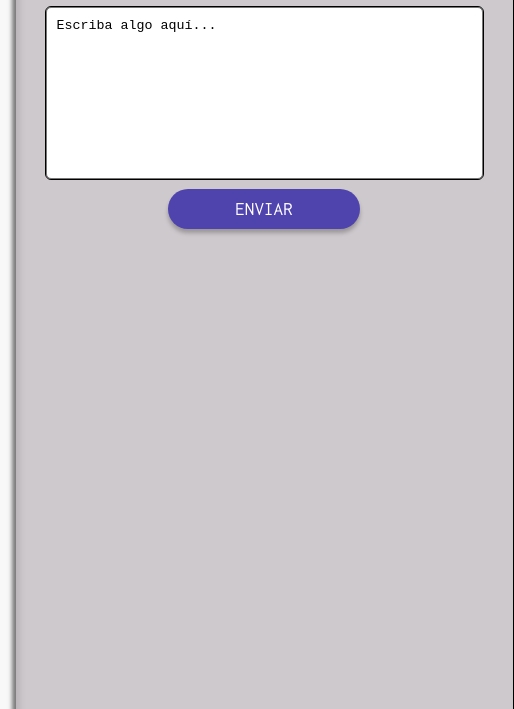
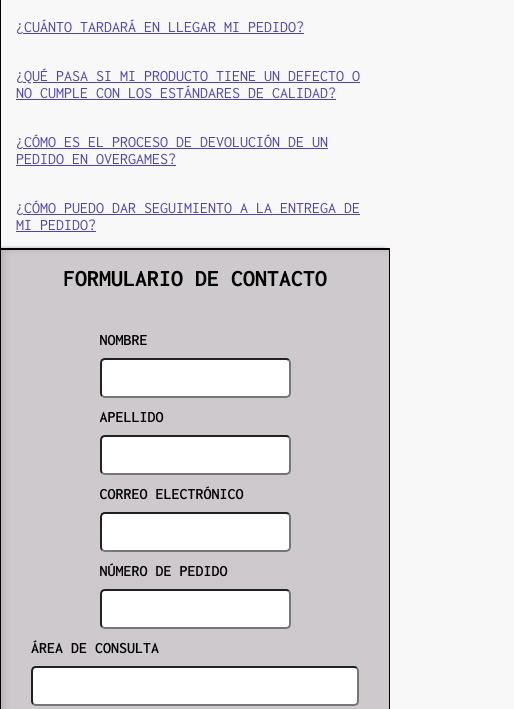
Before and after one commit to NachoGrane/Ignacio-Grane-71379-integrador-etapa1, a website built with Vite: page views/contacto.html in a window 390 px wide. Shown: the part 458-1167 px from the top of the page, 514 px wide, since content can reach past the window. Built offline with nearby package versions, Linux system fonts and the light colour scheme.

Commit message:
Responsive en contacto

```diff
--- a/scss/base/_variables.scss
+++ b/scss/base/_variables.scss
@@ -177,3 +177,17 @@
 .rounded {
   border-radius: 0.42rem !important;
 }
+
+@media (max-width: 768px) {
+  .flex-md-column {
+    flex-direction: column !important;
+  }
+
+  .ml-md-0 {
+    margin-left: 0px;
+  }
+
+  .w-md-50 {
+    width: 50% !important;
+  }
+}
--- a/scss/pages/_contacto.scss
+++ b/scss/pages/_contacto.scss
@@ -5,6 +5,14 @@
     display: flex;
     flex-direction: row;
     justify-content: center;
+    @media (max-width: 768px) {
+      & {
+        flex-direction: column;
+        align-items: center;
+        padding: 0px;
+        margin-top: 30px;
+      }
+    }
     & h2 {
       text-transform: uppercase;
     }
@@ -42,6 +50,11 @@
       border-left: 0px;
       box-shadow: -4px 0px 4px 0px rgba($color: #000000, $alpha: 0.5),
         inset 4px 0px 6.2px 0px rgba($color: #000000, $alpha: 0.1);
+      @media (max-width: 768px) {
+        & {
+          border-left: 1px solid var(--text-main);
+        }
+      }
       & h2 {
         text-transform: uppercase;
         margin-bottom: 30px;
--- a/views/contacto.html
+++ b/views/contacto.html
@@ -171,25 +171,25 @@
           <div class="contacto__content-right">
             <h2>formulario de contacto</h2>
             <div
-              class="d-flex flex-row align-items-center justify-content-center"
+              class="d-flex flex-row flex-md-column align-items-center justify-content-center"
             >
               <div class="contacto__content-right-form input">
                 <label for="nombre">Nombre</label>
                 <input type="text" class="input-text" id="nombre" />
               </div>
-              <div class="contacto__content-right-form input ml-30">
+              <div class="contacto__content-right-form input ml-30 ml-md-0">
                 <label for="apellido">Apellido</label>
                 <input type="text" class="input-text" id="apellido" />
               </div>
             </div>
             <div
-              class="d-flex flex-row align-items-center justify-content-center"
+              class="d-flex flex-row flex-md-column align-items-center justify-content-center"
             >
               <div class="contacto__content-right-form input">
                 <label for="email">Correo electrónico</label>
                 <input type="email" class="input-text" id="email" />
               </div>
-              <div class="contacto__content-right-form input ml-30">
+              <div class="contacto__content-right-form input ml-30 ml-md-0">
                 <label for="numPedido">Número de pedido</label>
                 <input type="text" class="input-text" id="numPedido" />
               </div>
@@ -203,7 +203,7 @@
               <textarea
                 name="description"
                 id="descripContacto"
-                class="contacto__content-right-form-textarea"
+                class="contacto__content-right-form-textarea w-100"
                 rows="10"
                 cols="50"
                 placeholder="Escriba algo aquí..."
```
